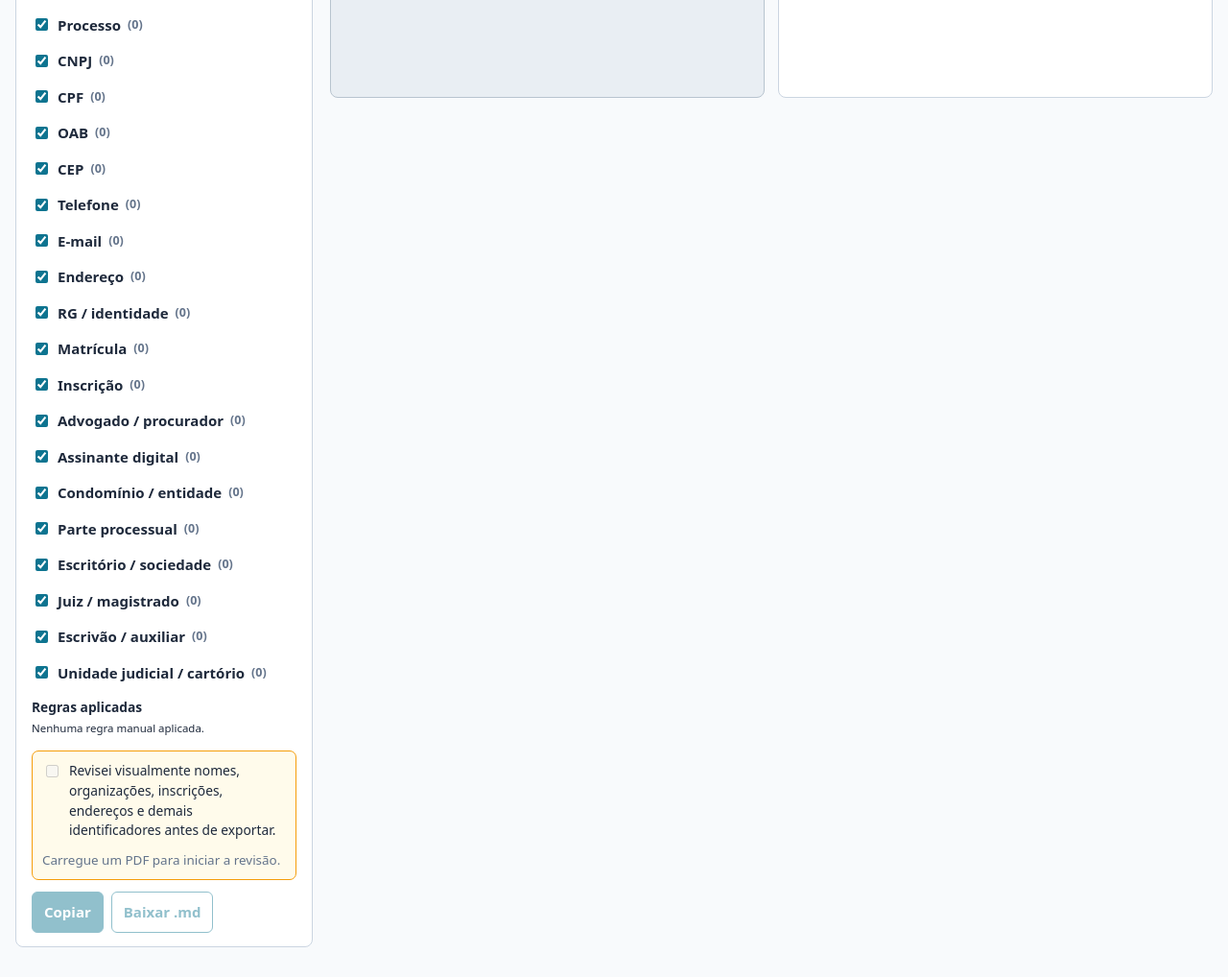
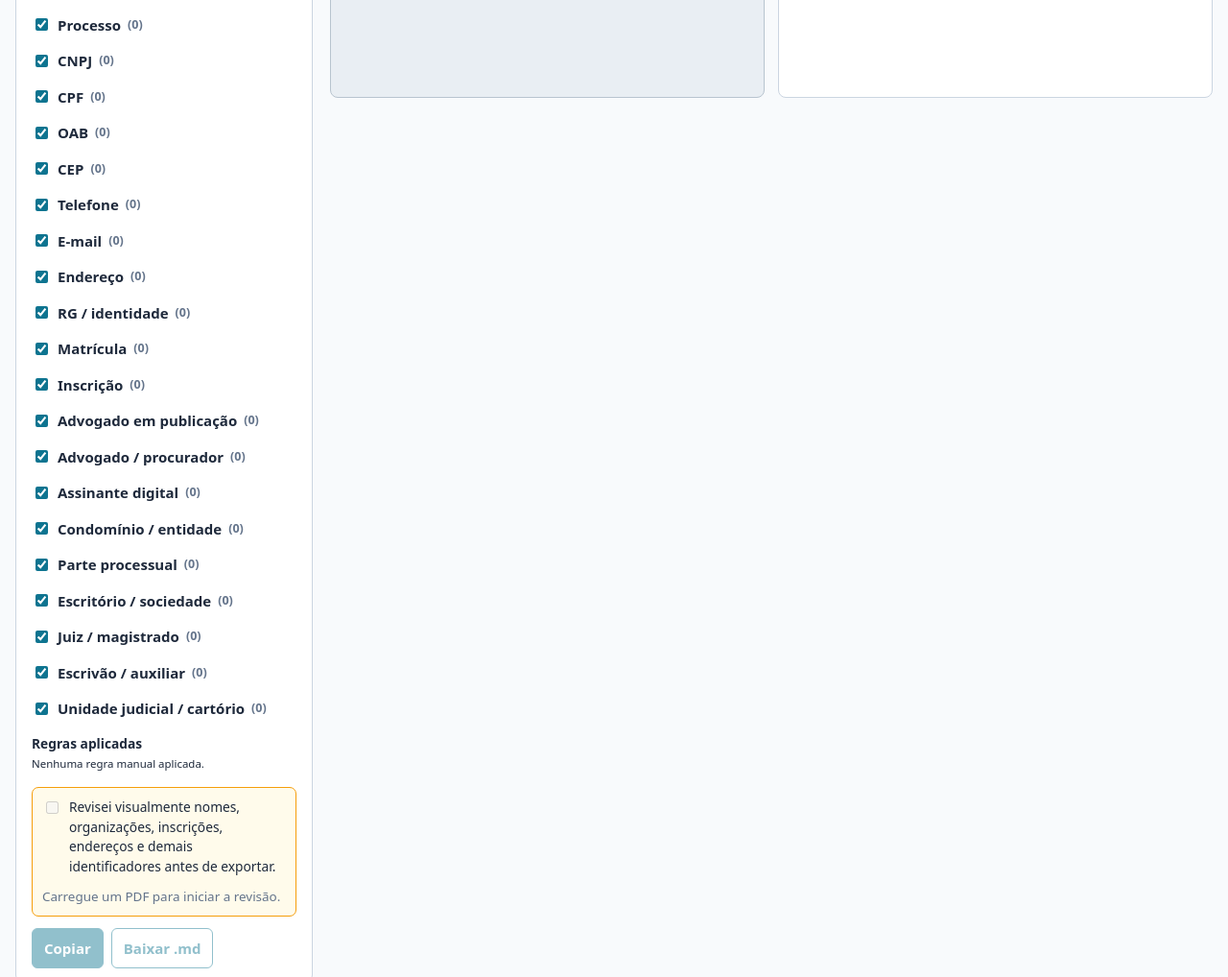
Before and after one commit to mrsucesso/sucesso-adv-br, a plain HTML site: page prepara/index.html in a window 1280 px wide. Shown: the part 704-1722 px from the top of the page at 96% size. Drawn offline with Linux system fonts and the light colour scheme.

Commit message:
fix: valida PDF real e cobre assinatura e endereço

```diff
--- a/prepara/index.html
+++ b/prepara/index.html
@@ -15,10 +15,11 @@ const DETECTORES=[
 {id:'cep',nome:'CEP',rotulo:'[CEP]',re:/\b\d{5}(?:[-‐‑–—]|\s+)\d{3}\b/g},
 {id:'telefone',nome:'Telefone',rotulo:'[TELEFONE]',re:/\(?\b\d{2}\)?[\s-]?9?\d{4}[-\s]?\d{4}\b/g},
 {id:'email',nome:'E-mail',rotulo:'[E-MAIL]',re:/\b[\w.+-]+@[\w-]+\.[\w.-]+\b/g},
-{id:'endereco',nome:'Endereço',rotulo:'[ENDEREÇO]',re:/\b(?:RUA|AVENIDA|AV\.?|R\.?|TRAVESSA|ALAMEDA|ESTRADA|RODOVIA|PRAÇA|PRACA|LARGO)\s+[A-ZÀ-Ú][^,\n]{1,80}?(?:,\s*|\s+)(?:N[º°O]?\s*\.?\s*)?\d{1,6}[A-Z0-9\/-]*(?:\s*,?\s*(?:BLOCO|APTO\.?|APARTAMENTO|SALA|CASA|LOTE|QUADRA)\s*[A-Z0-9\/-]+)?/gi},
+{id:'endereco',nome:'Endereço',rotulo:'[ENDEREÇO]',re:/\b(?:RUA|AVENIDA|AV\.?|R\.?|TRAVESSA|ALAMEDA|ESTRADA|RODOVIA|PRAÇA|PRACA|LARGO)\s+(?:(?:\d{1,4}\s+de\s+)?[A-ZÀ-Ú])[A-Za-zÀ-ÿ0-9\s]{1,80}?(?:,\s*|\s+)(?:N[º°O]?\s*\.?\s*)?\d{1,6}(?:\.\d{3})?[A-Z0-9\/-]*(?:\s*[,–-]?\s*(?:BLOCO|APTO\.?|APARTAMENTO|SALA|CASA|LOTE|QUADRA)\s*[A-Z0-9\/-]+)?/gi},
 {id:'rg',nome:'RG / identidade',rotulo:'[RG]',re:/\b(?:C\.?I\.?\s*\/?\s*RG|RG|IDENTIDADE)\s*(?:N[º°O]?\s*\.?\s*)?\d{1,3}(?:[.\s]\d{3})+(?:\s*[A-Z]{2,5}\/?[A-Z]{0,3})?\b/gi},
 {id:'matricula',nome:'Matrícula',rotulo:'[MATRÍCULA]',re:/\bMATR[IÍ]CULA\s*(?:N[º°O]?\s*\.?\s*)?\d{1,3}(?:[.\s]\d{3})*\b/gi},
 {id:'inscricao',nome:'Inscrição',rotulo:'[INSCRIÇÃO]',re:/\bINSCRI[CÇ][AÃ]O\s*(?:ESTADUAL|MUNICIPAL)?\s*(?:N[º°O]?\s*\.?\s*)?\d[\d.\/\-\s]{3,}\b/gi},
+{id:'advogado_relacao',nome:'Advogado em publicação',rotulo:'[ADVOGADO]',re:/(advogad[oa](?:\s+[A-Za-zÀ-ÿ]+){0,2}\s+)([A-ZÀ-Ú][A-Za-zÀ-ÿ]+(?:\s+(?:de|da|do|dos|das))?(?:\s+[A-ZÀ-Ú][A-Za-zÀ-ÿ]+){1,6})(?=\s*\(\s*OAB)/gi,fn:(_,p)=>p+'[ADVOGADO]'},
 {id:'advogado',nome:'Advogado / procurador',rotulo:'[ADVOGADO]',re:/(por seu procurador(?: judicial)?(?:\s+[a-zà-ÿ]+){0,3},\s*)([A-ZÀ-Ú][A-Za-zÀ-ÿ]+(?:\s+(?:de|da|do|dos|das))?(?:\s+[A-ZÀ-Ú][A-Za-zÀ-ÿ]+){1,6})(?=,\s*(?:brasileir|advogad))/gi,fn:(_,p)=>p+'[ADVOGADO]'},
 {id:'assinante',nome:'Assinante digital',rotulo:'[ASSINANTE]',re:/(assinado digitalmente por\s+)([A-ZÀ-Ú][A-ZÀ-Ú\s]{4,80})(?=\s+(?:E\s+|,\s*protocolado))/gi,fn:(_,p)=>p+'[ASSINANTE]'},
 {id:'condominio',nome:'Condomínio / entidade',rotulo:'[CONDOMÍNIO]',re:/\bCONDOM[IÍ]NIO\s+(?:RESIDENCIAL\s+)?[A-ZÀ-Ú][A-Za-zÀ-ÿ]+(?:\s+[A-ZÀ-Ú][A-Za-zÀ-ÿ]+){1,5}\b/gi},
```
